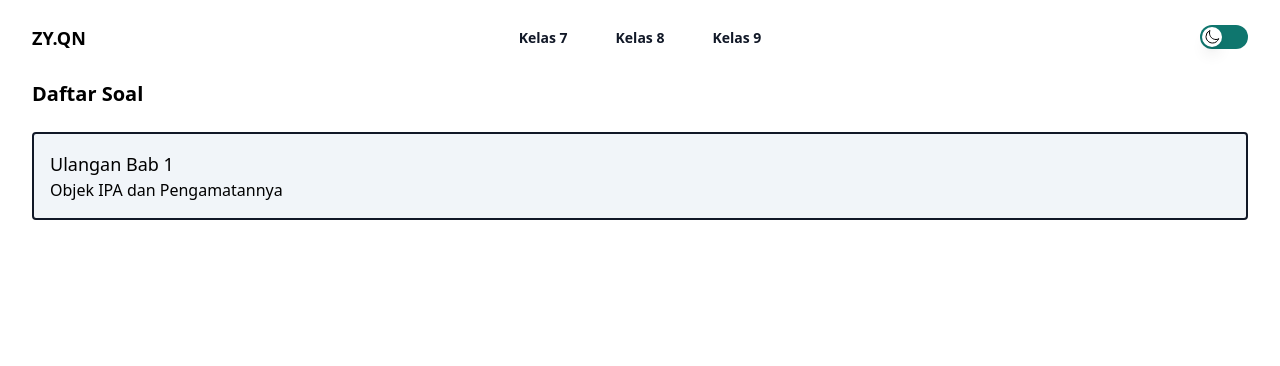
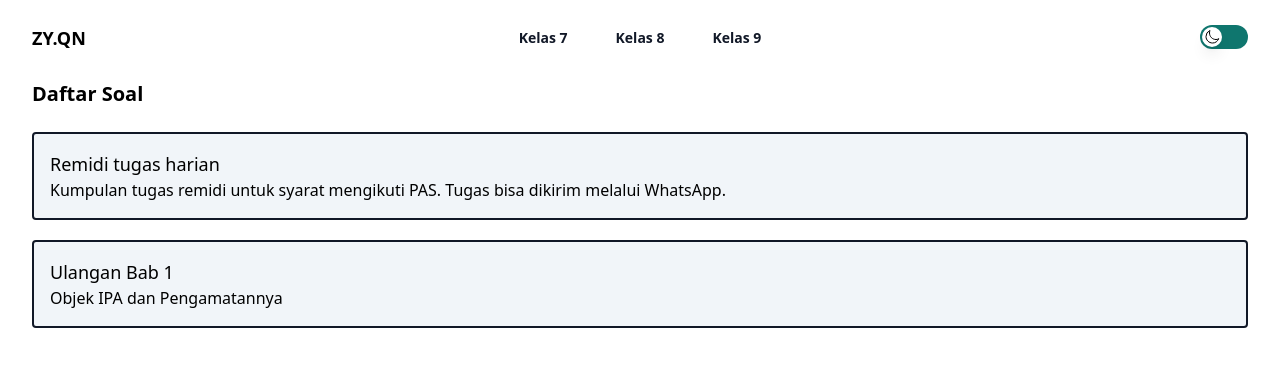
Before and after one commit to khoirurroziqin17/web-belajar, a Next.js app: page /kelas-7 in a window 1280 px wide. Shown: the top 366 px of the page. Built offline with nearby package versions, Linux system fonts and the light colour scheme.

Commit message:
features: add button tugas remidi

```diff
--- a/components/HeroSection.jsx
+++ b/components/HeroSection.jsx
@@ -97,11 +97,11 @@ export function Navigation() {
         aria-label="Global"
       >
         <div className="flex lg:flex-1">
-          <a href="#" className="-m-1.5 p-1.5">
+          <Link href="/" className="-m-1.5 p-1.5">
             <h1 className="uppercase text-lg font-semibold dark:text-white">
               zy.qn
             </h1>
-          </a>
+          </Link>
         </div>
         <div className="flex lg:hidden">
           <button
--- a/pages/kelas-7.jsx
+++ b/pages/kelas-7.jsx
@@ -6,10 +6,22 @@ function kelas7() {
       <Navigation />
       <main className="pt-20 px-6 md:px-8">
         <h2 className="font-semibold text-xl">Daftar Soal</h2>
-        <div className="mt-6">
+        <div className="mt-6 space-y-5">
+          <a
+            href="https://scmatsamuga.notion.site/Soal-Remidial-Kelas-7-tahun-2023-5e579039d9514eeb9d2df90e89aa21eb?pvs=4"
+            className="block bg-slate-100 border-2 border-gray-900 p-4 rounded dark:bg-slate-700 dark:border-gray-400"
+            target="_blank"
+            rel="follow"
+          >
+            <h3 className="text-lg font-medium">Remidi tugas harian</h3>
+            <p>
+              Kumpulan tugas remidi untuk syarat mengikuti PAS. Tugas bisa
+              dikirim melalui WhatsApp.
+            </p>
+          </a>
           <a
             href="https://forms.gle/PP4JULWUu13fYnnu5"
-            className="block bg-slate-100 border-2 border-gray-900 p-4 rounded"
+            className="block bg-slate-100 border-2 border-gray-900 p-4 rounded dark:bg-slate-700 dark:border-gray-400"
             target="_blank"
             rel="follow"
           >
--- a/pages/kelas-9.jsx
+++ b/pages/kelas-9.jsx
@@ -6,10 +6,22 @@ function kelas9() {
       <Navigation />
       <main className="pt-20 px-6 md:px-8">
         <h2 className="font-semibold text-xl">Daftar Soal</h2>
-        <div className="mt-6">
+        <div className="mt-6 space-y-5">
+          <a
+            href="https://scmatsamuga.notion.site/Soal-Remidial-Kelas-9-th-2023-c1bae7b2b71548a58d8e24a2db1a331b?pvs=4"
+            className="block bg-slate-100 border-2 border-gray-900 p-4 rounded dark:bg-slate-700 dark:border-gray-400"
+            target="_blank"
+            rel="follow"
+          >
+            <h3 className="text-lg font-medium">Remidi tugas harian</h3>
+            <p>
+              Kumpulan tugas remidi untuk syarat mengikuti PAS. Tugas bisa
+              dikirim melalui WhatsApp.
+            </p>
+          </a>
           <a
             href="https://forms.gle/REkt4eDPajSZLdVR9"
-            className="block bg-slate-100 border-2 border-gray-900 p-4 rounded"
+            className="block bg-slate-100 border-2 border-gray-900 p-4 rounded dark:bg-slate-700 dark:border-gray-400"
             target="_blank"
             rel="follow"
           >
```
